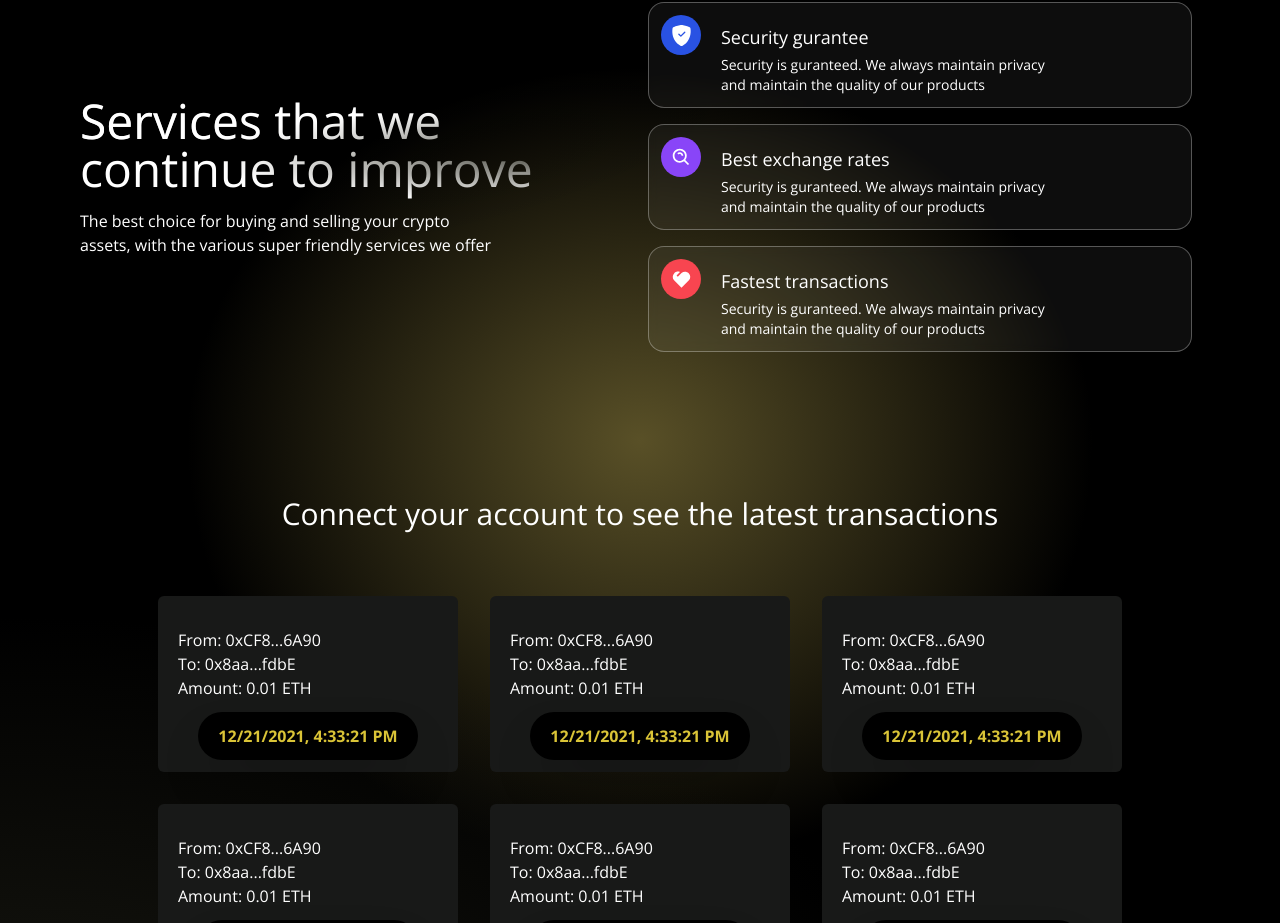
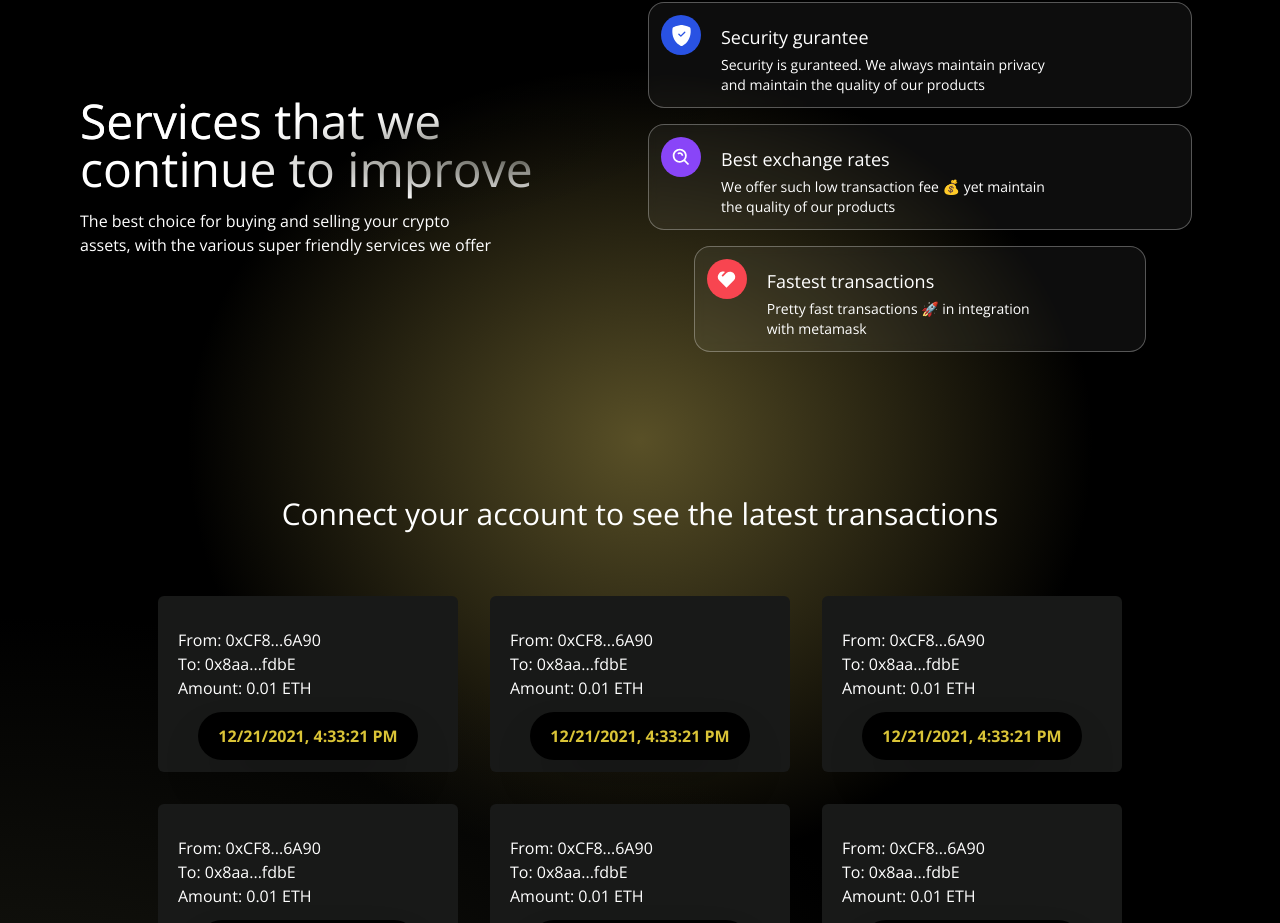
Before and after one commit to mounishvatti/pandacoinweb3, a React (Vite) app in the folder client/: page / in a window 1280 px wide. Shown: the part 923-1846 px from the top of the page. Built offline with nearby package versions, Linux system fonts and the light colour scheme.

Commit message:
updated UI

```diff
--- a/client/src/components/Services.jsx
+++ b/client/src/components/Services.jsx
@@ -43,13 +43,13 @@ const Services = () => (
           color="bg-[#8945F8]"
           title="Best exchange rates"
           icon={<BiSearchAlt fontSize={21} className="text-white" />}
-          subtitle="Security is guranteed. We always maintain privacy and maintain the quality of our products"
+          subtitle="We offer such low transaction fee 💰 yet maintain the quality of our products"
         />
         <ServiceCard
           color="bg-[#F84550]"
           title="Fastest transactions"
           icon={<RiHeart2Fill fontSize={21} className="text-white" />}
-          subtitle="Security is guranteed. We always maintain privacy and maintain the quality of our products"
+          subtitle="Pretty fast transactions 🚀 in integration with metamask"
         />
       </div>
     </div>
```
Also changed, not shown: 1 other file (tests, documents, lock files or other folders).
